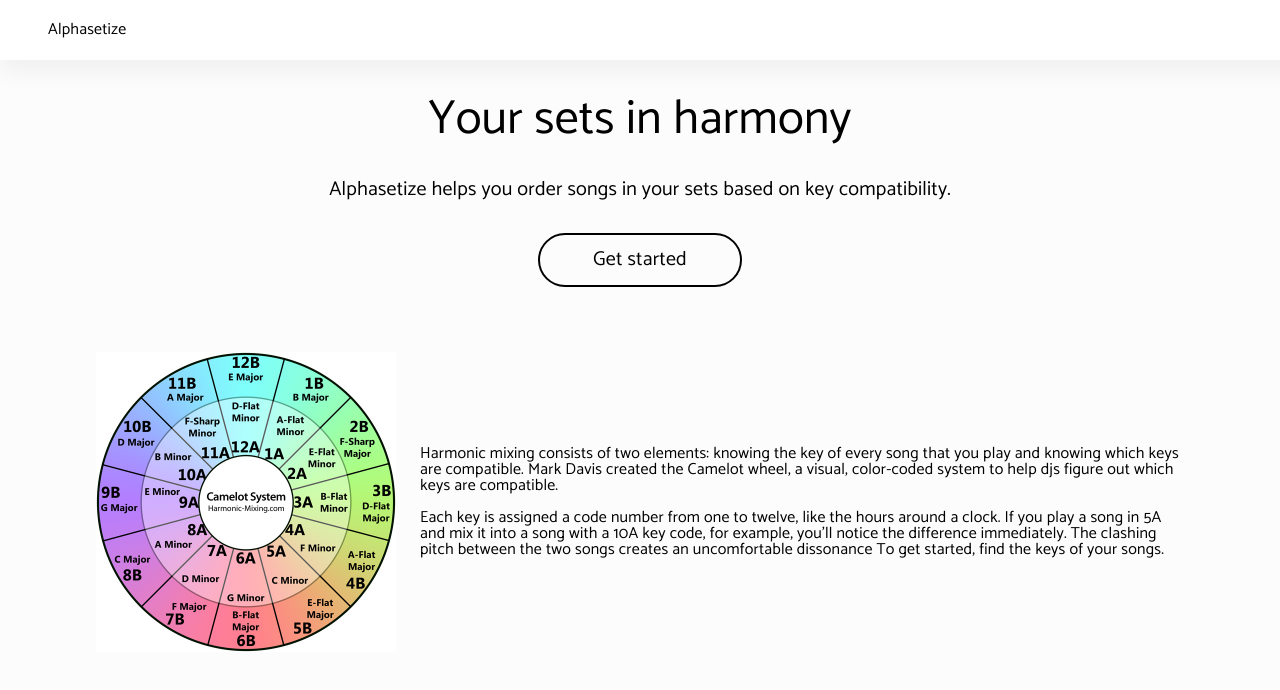
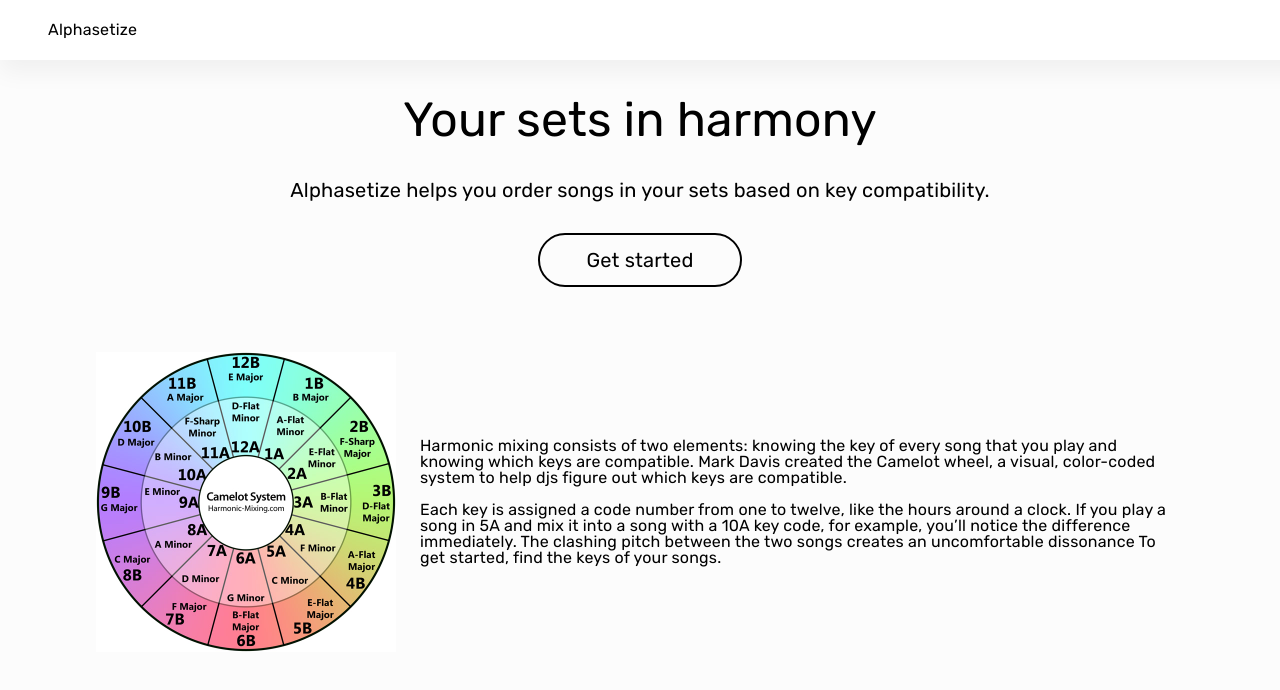
Before and after one commit to kwokeric/alphasetize, a React (Create React App) app: page / in a window 1280 px wide. Shown: the top 690 px of the page. Built offline with nearby package versions, Linux system fonts and the light colour scheme.

Commit message:
feat: update font to Rubik

```diff
--- a/public/index.html
+++ b/public/index.html
@@ -3,7 +3,7 @@
   <head>
     <meta charset="utf-8" />
     <link rel="shortcut icon" href="%PUBLIC_URL%/favicon.ico" />
-    <link href="https://fonts.googleapis.com/css?family=Catamaran" rel="stylesheet">
+    <link href="https://fonts.googleapis.com/css?family=Rubik" rel="stylesheet">
     <meta
       name="viewport"
       content="width=device-width, initial-scale=1, shrink-to-fit=no"
--- a/src/components/App.css
+++ b/src/components/App.css
@@ -3,6 +3,6 @@
     width: 100vw;
     height: 100vh;
     padding-top: 60px;
-    font-family: 'Catamaran', sans-serif;
+    font-family: 'Rubik', sans-serif;
     letter-spacing: 0.2px;
 }
```
